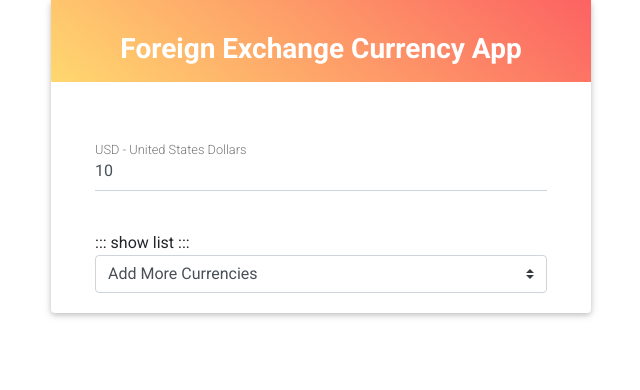
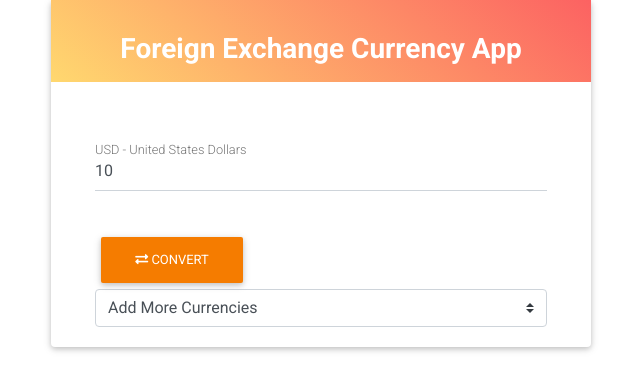
Before and after one commit to badaiwinata/currency-app, a React (Create React App) app: page / in a window 1280 px wide. Shown: the top 390 px of the page, without its empty margins (34-674 px from the left). Built offline with nearby package versions, Linux system fonts and the light colour scheme; no server answers.

Commit message:
adding convert button

```diff
--- a/src/components/Converter.js
+++ b/src/components/Converter.js
@@ -16,7 +16,7 @@ export default class Converter extends Component {
 
   inputAmount = (e) => {
     this.setState({
-      amount : e.target.value
+      amount: e.target.value
     })
   }
 
@@ -48,6 +48,7 @@ export default class Converter extends Component {
                   </h3>
                 </MDBRow>
               </div>
+
               <MDBCardBody className="mx-4 mt-4">
                 <MDBInput
                   label="USD - United States Dollars"
@@ -56,7 +57,14 @@ export default class Converter extends Component {
                   value={this.state.amount}
                   onChange={this.inputAmount}
                   validate />
-                ::: show list :::
+                <MDBBtn
+                  type="button"
+                  color="orange"
+                  rounded
+                  onClick={this.convertHandler}
+                >
+                  <MDBIcon icon="exchange-alt" /> Convert
+                </MDBBtn>
                 <AddMoreCurrencies />
               </MDBCardBody>
             </MDBCard>
```
